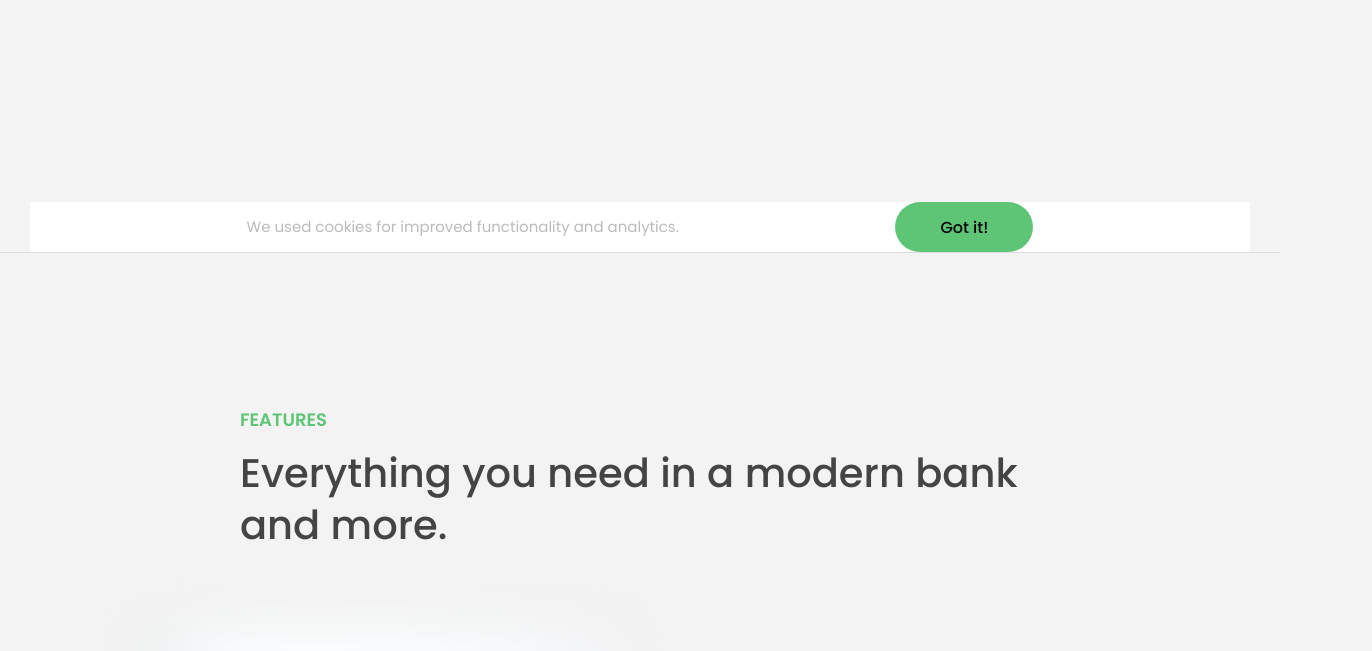
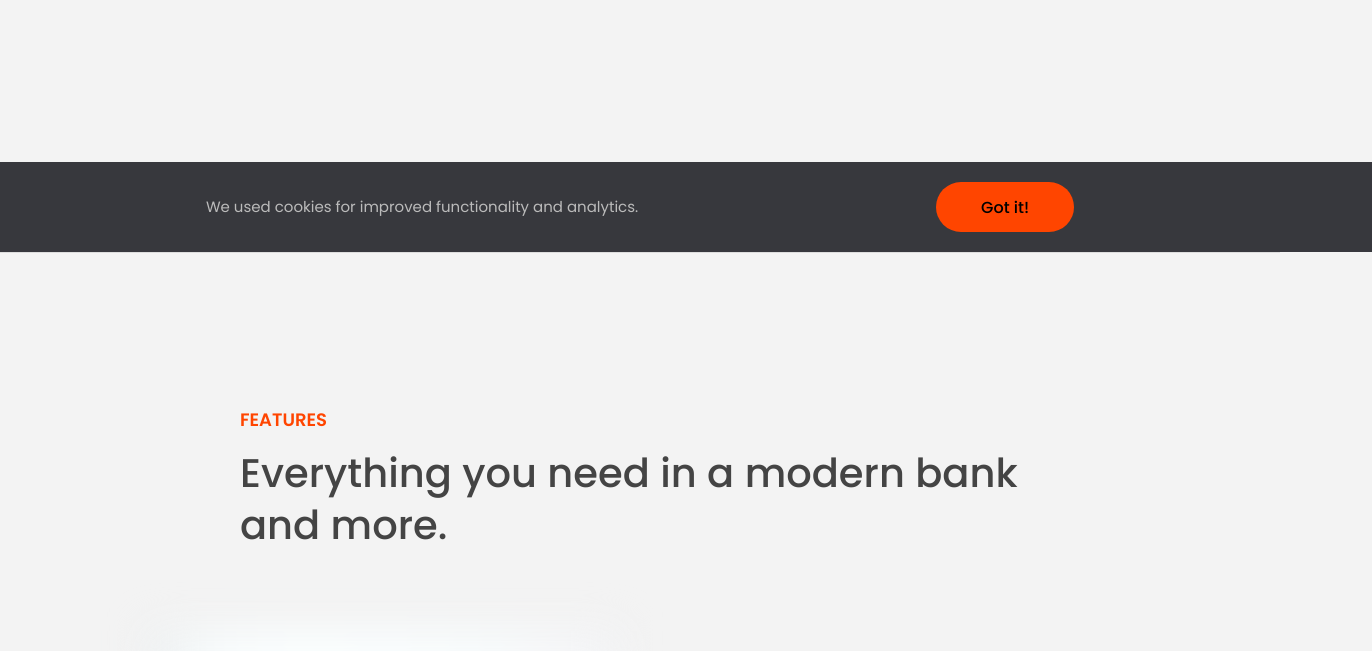
Before and after one commit to hoangnym/JavaScriptBeginner, a plain HTML site: page 13-Advanced-DOM-Bankist/starter/index.html in a window 1280 px wide. Shown: the part 548-1199 px from the top of the page, 1372 px wide, since content can reach past the window. Drawn offline with Linux system fonts and the light colour scheme.

Commit message:
classes, attributes and styles in js

```diff
--- a/13-Advanced-DOM-Bankist/starter/index.html
+++ b/13-Advanced-DOM-Bankist/starter/index.html
@@ -21,6 +21,8 @@
           alt="Bankist logo"
           class="nav__logo"
           id="logo"
+          designer="Hoang"
+          data-version-number="3.0"
         />
         <ul class="nav__links">
           <li class="nav__item">
--- a/13-Advanced-DOM-Bankist/starter/script.js
+++ b/13-Advanced-DOM-Bankist/starter/script.js
@@ -64,3 +64,41 @@ document
   .addEventListener('click', function () {
     message.remove();
   });
+
+// Styles
+message.style.backgroundColor = '#37383d';
+message.style.width = '120%';
+message.style.height =
+  Number.parseFloat(getComputedStyle(message).height, 10) + 40 + 'px';
+
+console.log(getComputedStyle(message).color);
+console.log(getComputedStyle(message).height);
+
+document.documentElement.style.setProperty('--color-primary', 'orangered');
+
+// Attributes
+const logo = document.querySelector('.nav__logo');
+console.log(logo.alt);
+console.log(logo.src);
+console.log(logo.className);
+
+console.log(logo.getAttribute('designer'));
+
+logo.alt = 'Beautiful minimalist logo';
+console.log(logo.alt);
+
+logo.setAttribute('company', 'Bankist');
+console.log(logo.getAttribute('company'));
+console.log(logo.getAttribute('src'));
+
+// Data attributes
+console.log(logo.dataset); // DOMStringMap
+
+// Classes
+logo.classList.add('c');
+logo.classList.remove('c');
+logo.classList.toggle('c');
+logo.classList.contains('c');
+
+// Don't use because it overrides all existing classes
+// logo.className = 'hoang';
```
